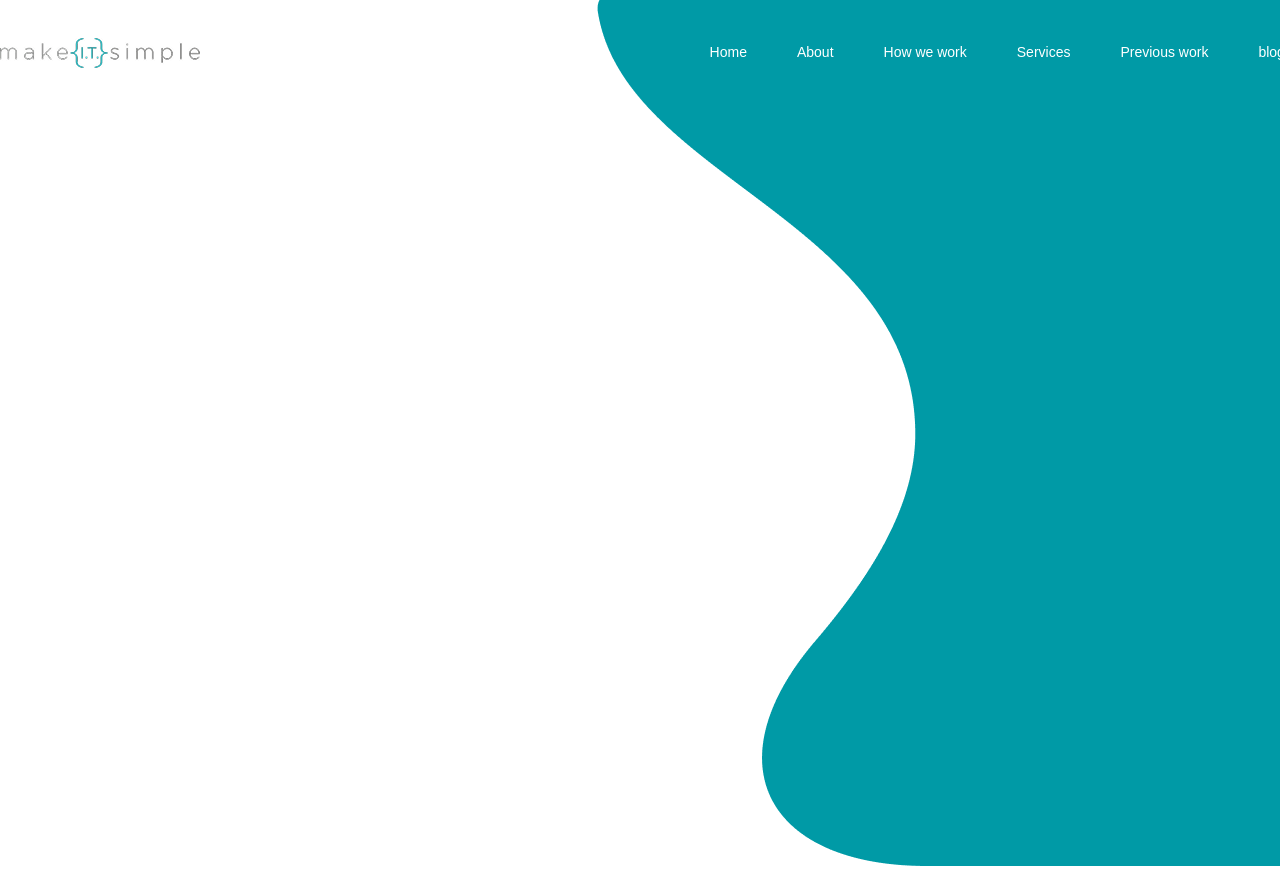
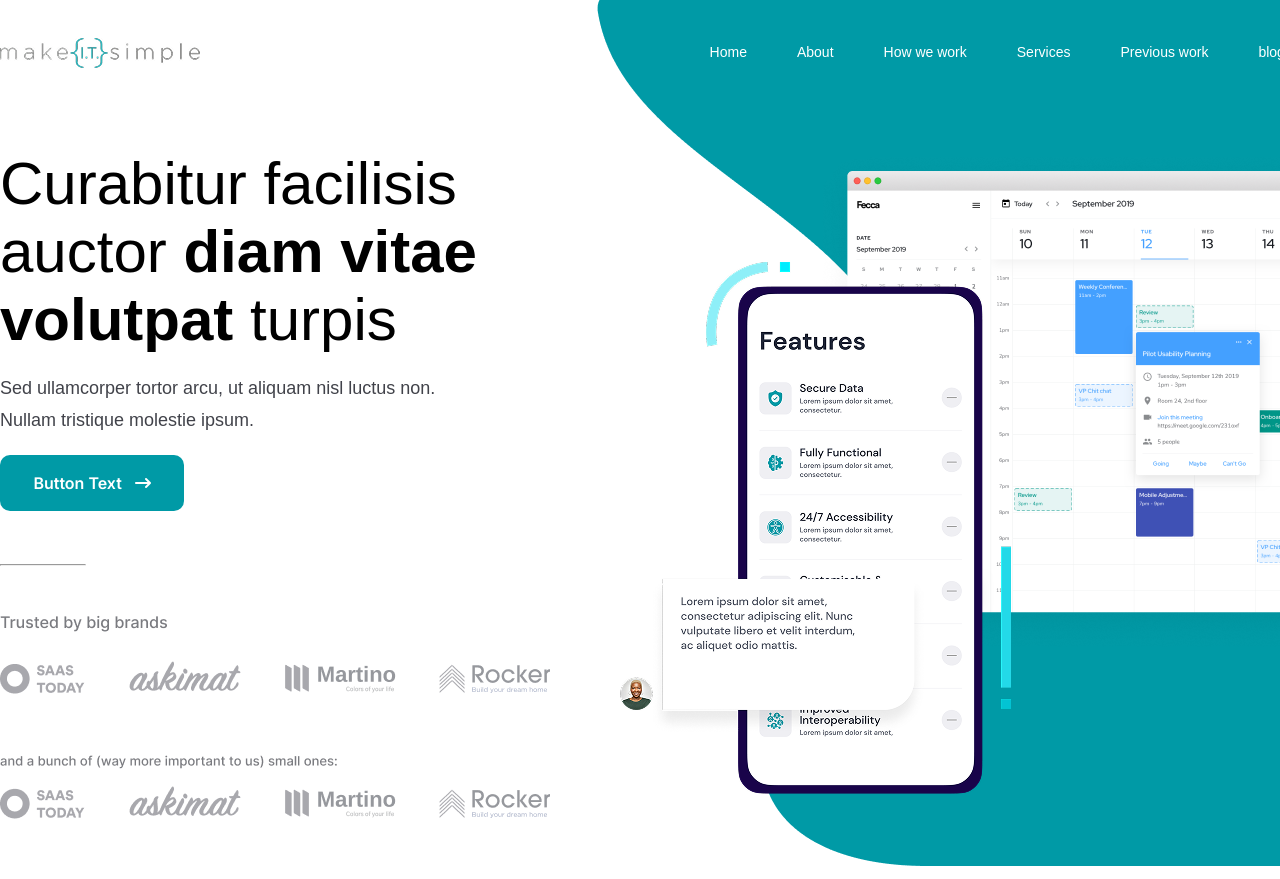
Before and after one commit to Shad-Islam/Software-Devlopment-Company-Wedsite, a plain HTML site: page index.html in a window 1280 px wide. Shown: the top 879 px of the page. Drawn offline with Linux system fonts and the light colour scheme.

Commit message:
complete header section

```diff
--- a/css/style.css
+++ b/css/style.css
@@ -69,3 +69,78 @@ nav{
     font-weight: 500;
 }
 /* nav css end  */
+
+/* header-content css start */
+.header-content{
+    width: 1440px;
+    height: 788.5px;
+    padding-top: 75px;
+    display: flex;
+    /* background-color: antiquewhite;  */
+}
+
+.header-content-text{
+    height: 100%;
+    width: 620px;
+    /* background-color: aqua; */
+}
+
+.header-content-image{
+    height: 100%;
+    width: 820px;
+    /* background-color: blueviolet; */
+}
+
+.header-heading-text{
+    font-weight: 400;
+    font-size: 60px;
+    line-height: 68px;
+    margin-bottom: 18px;
+}
+.header-heading-text span{
+    font-weight: 700;
+
+}
+
+.header-text{
+    font-weight: 400;
+    font-size: 18px;
+    line-height: 32px;
+    opacity: 0.8;
+    color: #12141D;
+    margin-bottom: 35px;
+}
+
+.header-content-button{
+    padding: 18px 33.5px;
+    border-radius: 10px;
+    background-color: #009AA6;
+    color: #fff;
+
+    font-family: Inter;
+    font-weight: 600;
+    font-size: 16px;
+    line-height: 24px;
+
+}
+
+.header-content-button span{
+    margin-left: 9px;
+}
+
+.header-hr{
+    width: 86px;
+    height: 1px;
+    margin-top: 68px;
+    margin-bottom: 40px;
+    background-color: #0F172A;
+}
+
+.header-content-text-images{
+    width: 550px;
+    display: flex;
+    flex-direction: column;
+    gap: 50px;
+
+}
+/* header-content css end */
--- a/index.html
+++ b/index.html
@@ -11,6 +11,24 @@
       href="https://fonts.googleapis.com/css2?family=DM+Sans:ital,opsz,wght@0,9..40,100..1000;1,9..40,100..1000&display=swap"
       rel="stylesheet"
     />
+
+    <!-- inter font link -->
+    <link rel="preconnect" href="https://fonts.googleapis.com" />
+    <link rel="preconnect" href="https://fonts.gstatic.com" crossorigin />
+    <link
+      href="https://fonts.googleapis.com/css2?family=Inter:ital,opsz,wght@0,14..32,100..900;1,14..32,100..900&display=swap"
+      rel="stylesheet"
+    />
+
+    <!-- font awsome -->
+    <link
+      rel="stylesheet"
+      href="https://cdnjs.cloudflare.com/ajax/libs/font-awesome/6.7.2/css/all.min.css"
+      integrity="sha512-Evv84Mr4kqVGRNSgIGL/F/aIDqQb7xQ2vcrdIwxfjThSH8CSR7PBEakCr51Ck+w+/U6swU2Im1vVX0SVk9ABhg=="
+      crossorigin="anonymous"
+      referrerpolicy="no-referrer"
+    />
+
     <link rel="stylesheet" href="./css/style.css" />
   </head>
   <body>
@@ -47,6 +65,44 @@
         </div>
       </nav>
       <!-- nav end  -->
+
+      <!-- header-content start -->
+      <div class="header-content">
+        <div class="header-content-text">
+          <h1 class="header-heading-text">
+            Curabitur facilisis
+            <br />
+            auctor
+            <span>
+              diam vitae
+              <br />
+              volutpat
+            </span>
+            turpis
+          </h1>
+          <p class="header-text">
+            Sed ullamcorper tortor arcu, ut aliquam nisl luctus non.
+            <br />
+            Nullam tristique molestie ipsum.
+          </p>
+
+          <a href="" class="header-content-button"
+            >Button Text
+            <span><i class="fa-solid fa-arrow-right-long"></i></span>
+          </a>
+          <hr class="header-hr" />
+
+          <div class="header-content-text-images">
+            <img src="./images/header-brand-img.png" alt="brand-img" />
+            <img src="./images/header-brunch-img.png" alt="brunch-img" />
+          </div>
+        </div>
+        <div class="header-content-image">
+          <img src="./images/header-content-img.png" alt="header-content-img" />
+        </div>
+      </div>
+
+      <!-- header-content -->
     </header>
   </body>
 </html>
```
Also changed, not shown: images/header-brand-img.png (added), images/header-brunch-img.png (added), images/header-content-img.png (added).
